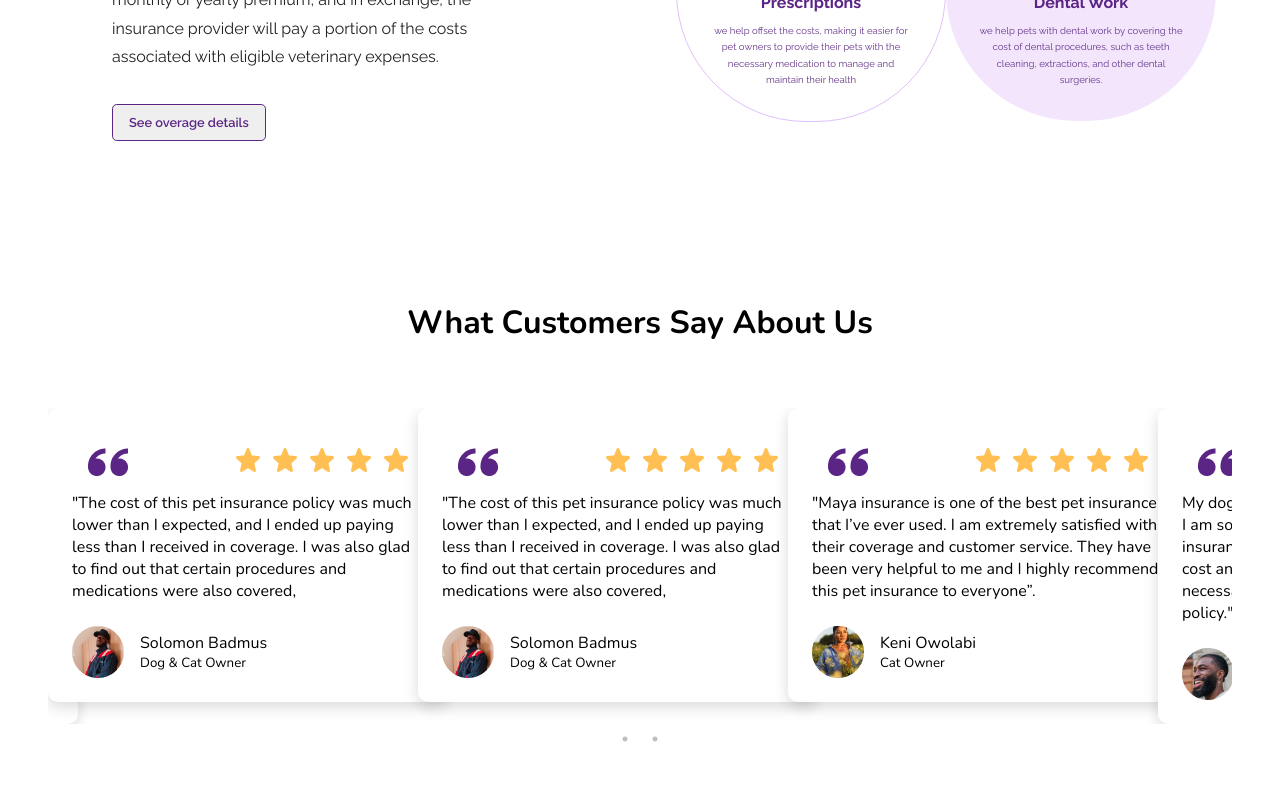
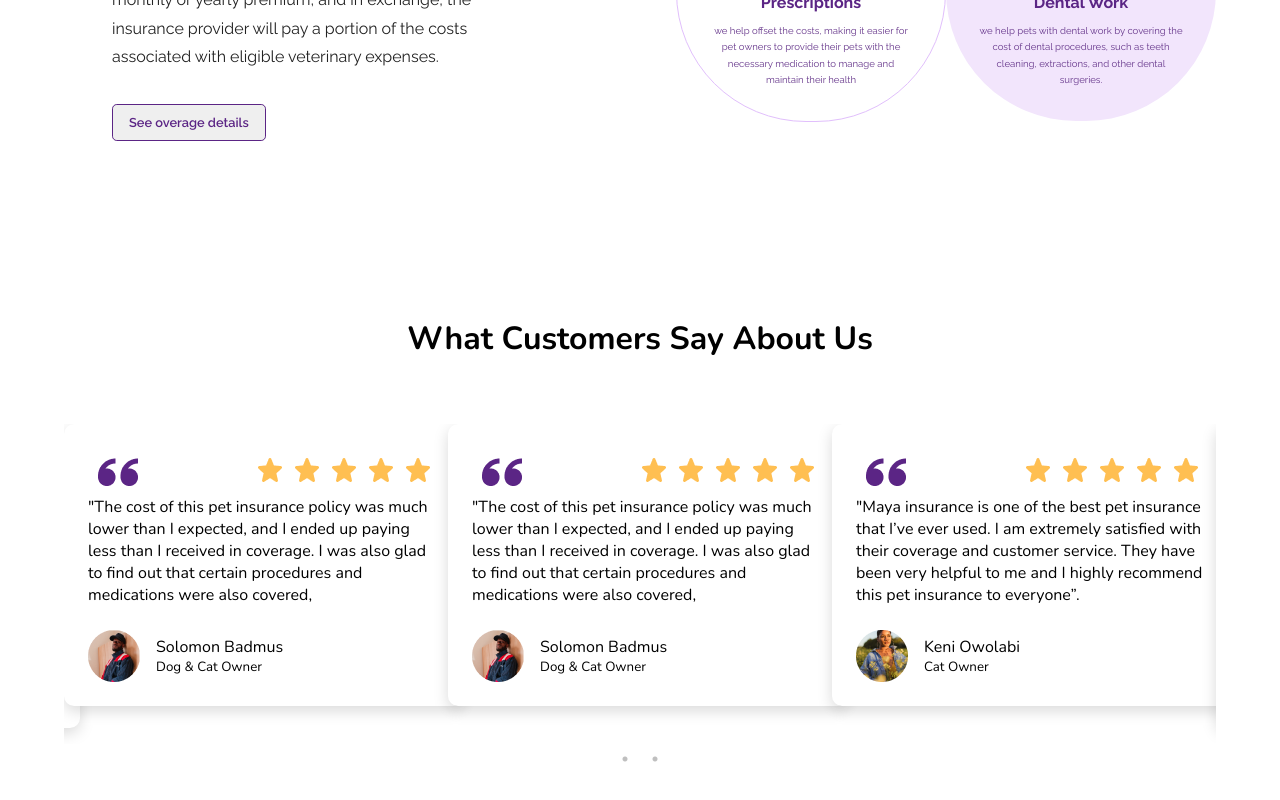
Before and after one commit to uccy553/maya, a Next.js app: page / in a window 1280 px wide. Shown: the part 1973-2773 px from the top of the page. Before the commit the page ends 2745 px from the top, so only its background shows below. Built offline with nearby package versions, Linux system fonts and the light colour scheme.

Commit message:
refactor

```diff
--- a/src/components/Testimonial.tsx
+++ b/src/components/Testimonial.tsx
@@ -22,7 +22,7 @@ const Testimonial = () => {
         dots: true,
         infinite: false,
         speed: 500,
-        slidesToShow: 3.2,
+        slidesToShow: 3,
         slidesToScroll: 3,
         initialSlide: 3,
 
--- a/src/styles/Testimonial.module.css
+++ b/src/styles/Testimonial.module.css
@@ -1,5 +1,5 @@
 .slider {
-    padding: 3em;
+    padding: 4em;
 }
 .slider h1 {
     text-align: center;
@@ -15,7 +15,9 @@
     background-color: #fff;
     box-shadow: 0px 5px 15px rgba(0, 0, 0, 0.15);
 border-radius: 10px;
+margin-bottom: 1em;
 }
+
 
 .name {
     display: flex;
@@ -31,25 +33,13 @@ border-radius: 10px;
 
 }
 
-.card p {}
 
 .quote {
     display: flex;
     justify-content: space-between;
-    padding: 1em;
+    padding: .6em;
 }
 
-
-
-/* .slider > h1 {
-    font-size: 2.1em;
-    font-weight: 500;
-    text-align: center;
-} */
-
-/* .slide {
-  overflow: hidden;
-} */
 
 
 
```
Also changed, not shown: src/styles/globals.css (line endings or trailing spaces).
